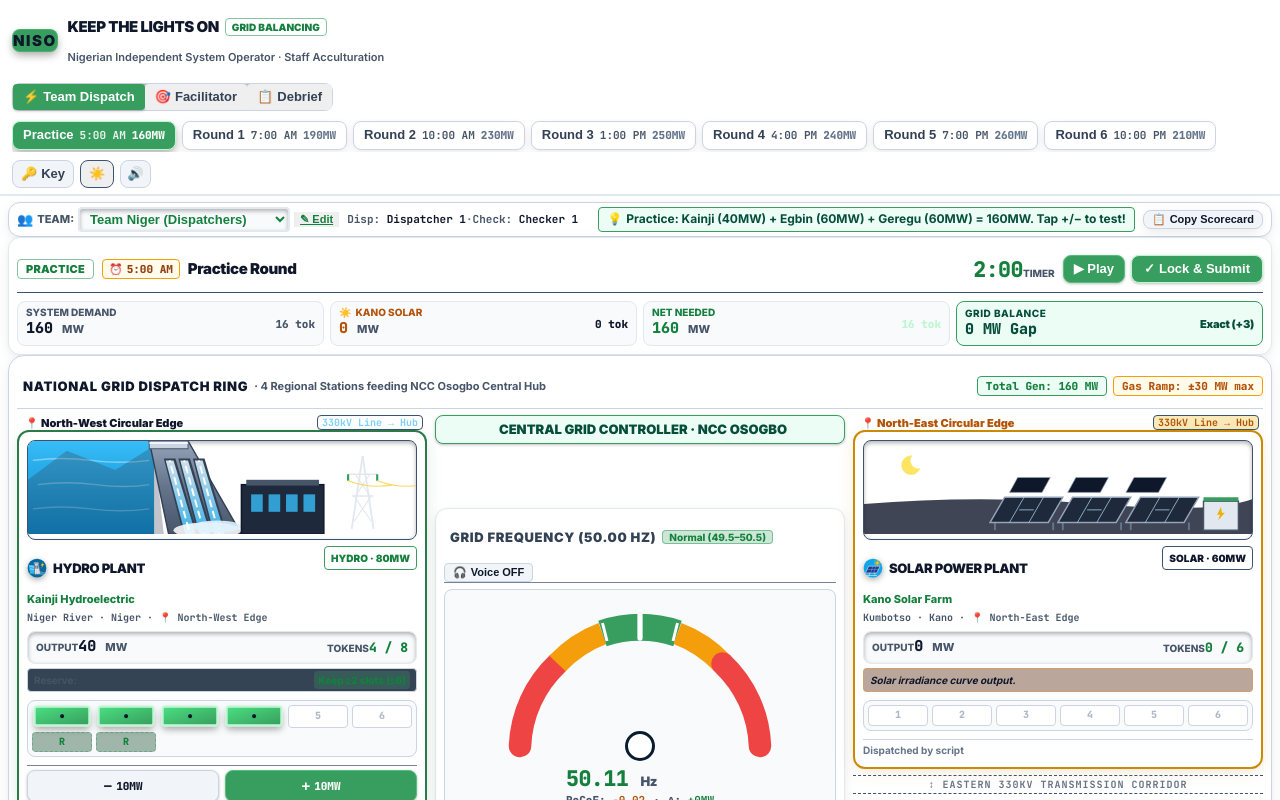
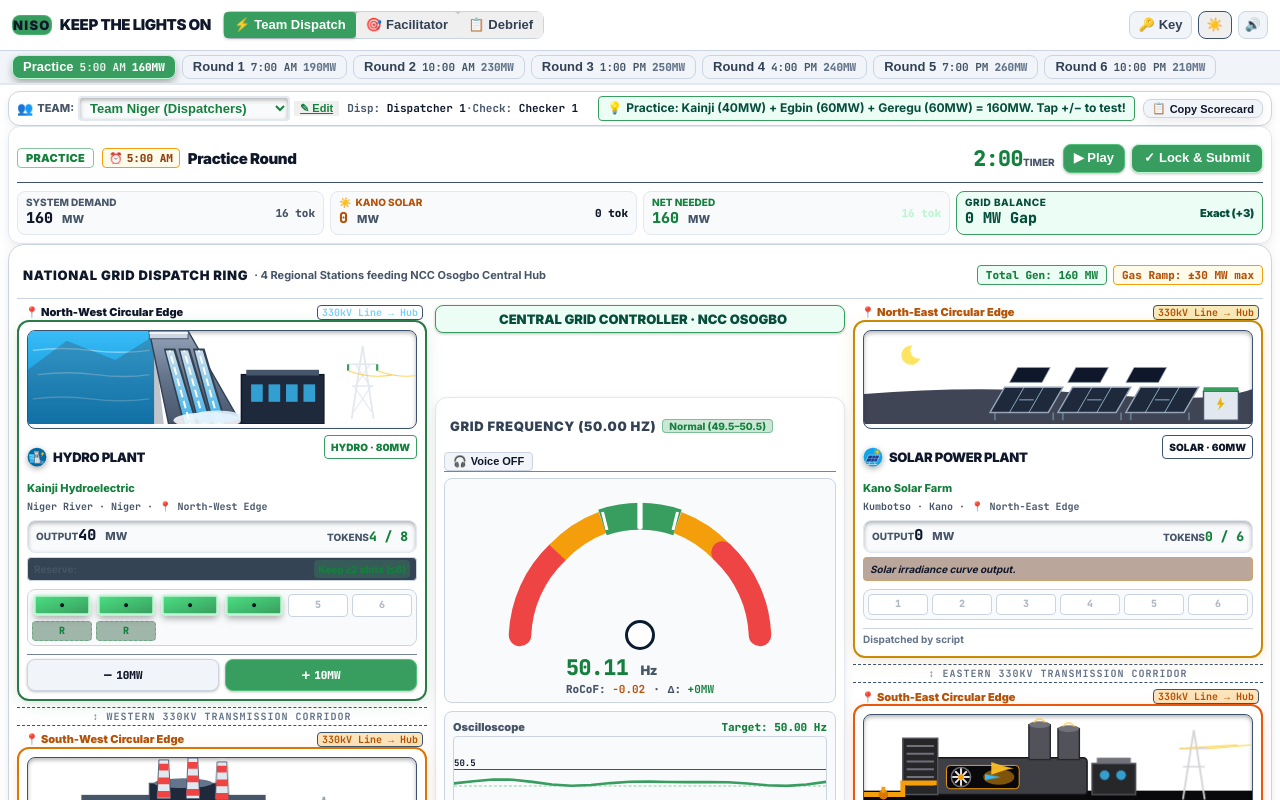
Before and after one commit to princeak8/niso-game, a Vue app: page / in a window 1280 px wide. Shown: the top 800 px of the page. Built offline with nearby package versions, Linux system fonts and the light colour scheme.

Commit message:
refactor: update build files and application header layout

```diff
--- a/src/components/layout/AppHeader.vue
+++ b/src/components/layout/AppHeader.vue
@@ -22,37 +22,29 @@ const { currentRoundIndex, roundScores, initializeRound } = game;
 
 <template>
   <header class="bg-[#0E2338] border-b border-[#389E5F] text-white shadow-sm transition-colors duration-200 shrink-0">
-    <div class="w-full px-3 py-1.5 flex flex-wrap items-center justify-between gap-2">
 
-      <!-- Brand & Title -->
-      <div class="flex items-center gap-2.5">
-        <div class="w-8 h-8 rounded-lg bg-[#389E5F] flex items-center justify-center font-black tracking-widest text-sm text-white shadow-md border border-[#52BF7B]/60 shrink-0">
-          NISO
+    <!-- Top Row: Logo & Title + Navigation Tabs (Left) & Auxiliary Controls (Right) -->
+    <div class="w-full px-3 py-1 flex items-center justify-between gap-3">
+
+      <!-- Left: Logo + "Keep the Lights On" + Tabs Beside It Horizontally -->
+      <div class="flex items-center gap-3 min-w-0">
+        <!-- Logo & Title -->
+        <div class="flex items-center gap-2 shrink-0">
+          <div class="w-7 h-7 rounded-lg bg-[#389E5F] flex items-center justify-center font-black tracking-widest text-xs text-white shadow-sm border border-[#52BF7B]/60 shrink-0">
+            NISO
+          </div>
+          <h1 class="font-black text-sm md:text-base tracking-tight uppercase text-white leading-none whitespace-nowrap">
+            Keep the Lights On
+          </h1>
         </div>
-        <div>
-          <div class="flex items-center gap-1.5">
-            <h1 class="font-black text-sm md:text-base tracking-tight uppercase text-white leading-none">
-              Keep the Lights On
-            </h1>
-            <span class="text-[9px] font-black px-1.5 py-0.5 rounded bg-[#389E5F]/30 text-[#86EFAC] border border-[#389E5F]/60 uppercase leading-none">
-              Grid Balancing
-            </span>
-          </div>
-          <p class="text-[10px] text-slate-300 font-medium hidden lg:block leading-tight mt-0.5">
-            Nigerian Independent System Operator · Staff Acculturation
-          </p>
-        </div>
-      </div>
 
-      <!-- Navigation Tabs & Round Progression (Horizontal Inline) -->
-      <div class="flex items-center gap-2 flex-wrap">
-        <!-- Navigation Tabs -->
-        <div class="flex items-center bg-[#091B2E] p-0.5 rounded-lg border border-slate-700 shadow-inner">
+        <!-- Navigation Tabs (Placed Beside Title Horizontally) -->
+        <div class="flex items-center bg-[#091B2E] p-0.5 rounded-lg border border-slate-700 shadow-inner shrink-0">
           <button
             type="button"
             @click="emit('update:activeTab', 'team')"
             :class="[
-              'px-2.5 py-1 rounded text-xs font-black transition-all flex items-center gap-1',
+              'px-2.5 py-1 rounded text-xs font-black transition-all flex items-center gap-1 cursor-pointer',
               activeTab === 'team'
                 ? 'bg-[#389E5F] text-white shadow shadow-green-950/60'
                 : 'text-[#E2E8F0] hover:text-white hover:bg-slate-800'
@@ -66,7 +58,7 @@ const { currentRoundIndex, roundScores, initializeRound } = game;
             type="button"
             @click="emit('update:activeTab', 'facilitator')"
             :class="[
-              'px-2.5 py-1 rounded text-xs font-black transition-all flex items-center gap-1',
+              'px-2.5 py-1 rounded text-xs font-black transition-all flex items-center gap-1 cursor-pointer',
               activeTab === 'facilitator'
                 ? 'bg-[#389E5F] text-white shadow shadow-green-950/60'
                 : 'text-[#E2E8F0] hover:text-white hover:bg-slate-800'
@@ -80,7 +72,7 @@ const { currentRoundIndex, roundScores, initializeRound } = game;
             type="button"
             @click="emit('update:activeTab', 'debrief')"
             :class="[
-              'px-2.5 py-1 rounded text-xs font-black transition-all flex items-center gap-1',
+              'px-2.5 py-1 rounded text-xs font-black transition-all flex items-center gap-1 cursor-pointer',
               activeTab === 'debrief'
                 ? 'bg-[#389E5F] text-white shadow shadow-green-950/60'
                 : 'text-[#E2E8F0] hover:text-white hover:bg-slate-800'
@@ -90,47 +82,16 @@ const { currentRoundIndex, roundScores, initializeRound } = game;
             <span>Debrief</span>
           </button>
         </div>
-
-        <!-- Horizontal Round Progression Pills (Matching Facilitator Style) -->
-        <div
-          v-if="activeTab === 'team'"
-          class="flex items-center gap-1.5 overflow-x-auto py-0.5 max-w-full"
-        >
-          <button
-            v-for="(r, idx) in ROUNDS"
-            :key="r.id"
-            type="button"
-            @click="initializeRound(idx)"
-            class="py-1 px-2.5 rounded-lg border text-xs font-bold transition flex items-center gap-1.5 whitespace-nowrap cursor-pointer shadow-sm"
-            :class="[
-              currentRoundIndex === idx
-                ? 'bg-[#389E5F] text-white border-[#BBF7D0] font-black shadow-md shadow-[#389E5F]/30'
-                : roundScores[r.id]
-                ? 'bg-[#132E4C] text-[#86EFAC] border-[#389E5F]/60 font-bold hover:bg-[#1E3A5F]'
-                : 'bg-[#0F243A] text-slate-300 border-[#1E3A5F] hover:text-white hover:border-slate-500'
-            ]"
-            :title="`${r.name} (${r.demandMW} MW)`"
-          >
-            <span class="font-black">{{ r.isPractice ? 'Practice' : `Round ${r.id}` }}</span>
-            <span class="text-[10px] font-mono opacity-80">{{ r.timeOfDay }}</span>
-            <span
-              class="text-[10px] font-mono font-bold"
-              :class="currentRoundIndex === idx ? 'text-[#BBF7D0]' : roundScores[r.id] ? 'text-[#4ADE80]' : 'text-slate-400'"
-            >
-              {{ roundScores[r.id] ? (r.isPractice ? '✓ Done' : `+${roundScores[r.id]?.finalScore}pts`) : `${r.demandMW}MW` }}
-            </span>
-          </button>
-        </div>
       </div>
 
-      <!-- Auxiliary Controls -->
-      <div class="flex items-center gap-1.5">
+      <!-- Right: Auxiliary Controls -->
+      <div class="flex items-center gap-1.5 shrink-0">
         <!-- Solution Key Button -->
         <button
           type="button"
           @click="emit('openSolutionKey')"
           title="Facilitator Solution Key & Verification"
-          class="px-2 py-1 rounded-lg text-xs font-semibold bg-slate-800 hover:bg-slate-700 text-teal-300 border border-teal-500/30 flex items-center gap-1 transition"
+          class="px-2 py-1 rounded-lg text-xs font-semibold bg-slate-800 hover:bg-slate-700 text-teal-300 border border-teal-500/30 flex items-center gap-1 transition cursor-pointer"
         >
           <span>🔑</span>
           <span class="hidden md:inline">Key</span>
@@ -141,7 +102,7 @@ const { currentRoundIndex, roundScores, initializeRound } = game;
           type="button"
           @click="emit('toggleTheme')"
           :title="theme === 'light' ? 'Switch to Dark Control Room' : 'Switch to Clean White Background'"
-          class="px-2 py-1 rounded-lg text-xs font-black border flex items-center gap-1 transition shadow-sm"
+          class="px-2 py-1 rounded-lg text-xs font-black border flex items-center gap-1 transition shadow-sm cursor-pointer"
           :class="theme === 'light'
             ? 'bg-slate-100 hover:bg-slate-200 text-slate-800 border-slate-300'
             : 'bg-slate-800 hover:bg-slate-700 text-amber-300 border-amber-500/50'"
@@ -154,7 +115,7 @@ const { currentRoundIndex, roundScores, initializeRound } = game;
           type="button"
           @click="toggleMute"
           :title="isMuted ? 'Unmute Audio' : 'Mute Audio'"
-          class="p-1 px-1.5 rounded-lg text-xs font-semibold bg-slate-800 hover:bg-slate-700 text-slate-200 border border-slate-700 transition"
+          class="p-1 px-1.5 rounded-lg text-xs font-semibold bg-slate-800 hover:bg-slate-700 text-slate-200 border border-slate-700 transition cursor-pointer"
         >
           <span v-if="!isMuted">🔊</span>
           <span v-else>🔇</span>
@@ -162,5 +123,37 @@ const { currentRoundIndex, roundScores, initializeRound } = game;
       </div>
 
     </div>
+
+    <!-- Bottom Row: Rounds Strip (Positioned Directly Below Header Row for Team Dispatch) -->
+    <div
+      v-if="activeTab === 'team'"
+      class="w-full px-3 py-1 bg-[#091B2E] border-t border-slate-800 flex items-center gap-1.5 overflow-x-auto"
+    >
+      <button
+        v-for="(r, idx) in ROUNDS"
+        :key="r.id"
+        type="button"
+        @click="initializeRound(idx)"
+        class="py-0.5 px-2.5 rounded-lg border text-xs font-bold transition flex items-center gap-1.5 whitespace-nowrap cursor-pointer shadow-sm"
+        :class="[
+          currentRoundIndex === idx
+            ? 'bg-[#389E5F] text-white border-[#BBF7D0] font-black shadow-md shadow-[#389E5F]/30'
+            : roundScores[r.id]
+            ? 'bg-[#132E4C] text-[#86EFAC] border-[#389E5F]/60 font-bold hover:bg-[#1E3A5F]'
+            : 'bg-[#0B1726] text-slate-300 border-[#1E3A5F] hover:text-white hover:border-slate-500'
+        ]"
+        :title="`${r.name} (${r.demandMW} MW)`"
+      >
+        <span class="font-black">{{ r.isPractice ? 'Practice' : `Round ${r.id}` }}</span>
+        <span class="text-[10px] font-mono opacity-80">{{ r.timeOfDay }}</span>
+        <span
+          class="text-[10px] font-mono font-bold"
+          :class="currentRoundIndex === idx ? 'text-[#BBF7D0]' : roundScores[r.id] ? 'text-[#4ADE80]' : 'text-slate-400'"
+        >
+          {{ roundScores[r.id] ? (r.isPractice ? '✓ Done' : `+${roundScores[r.id]?.finalScore}pts`) : `${r.demandMW}MW` }}
+        </span>
+      </button>
+    </div>
+
   </header>
 </template>
```
Also changed, not shown: keep-the-lights-on.html (+1 -1 lines), 1 other file (tests, documents, lock files or other folders).
